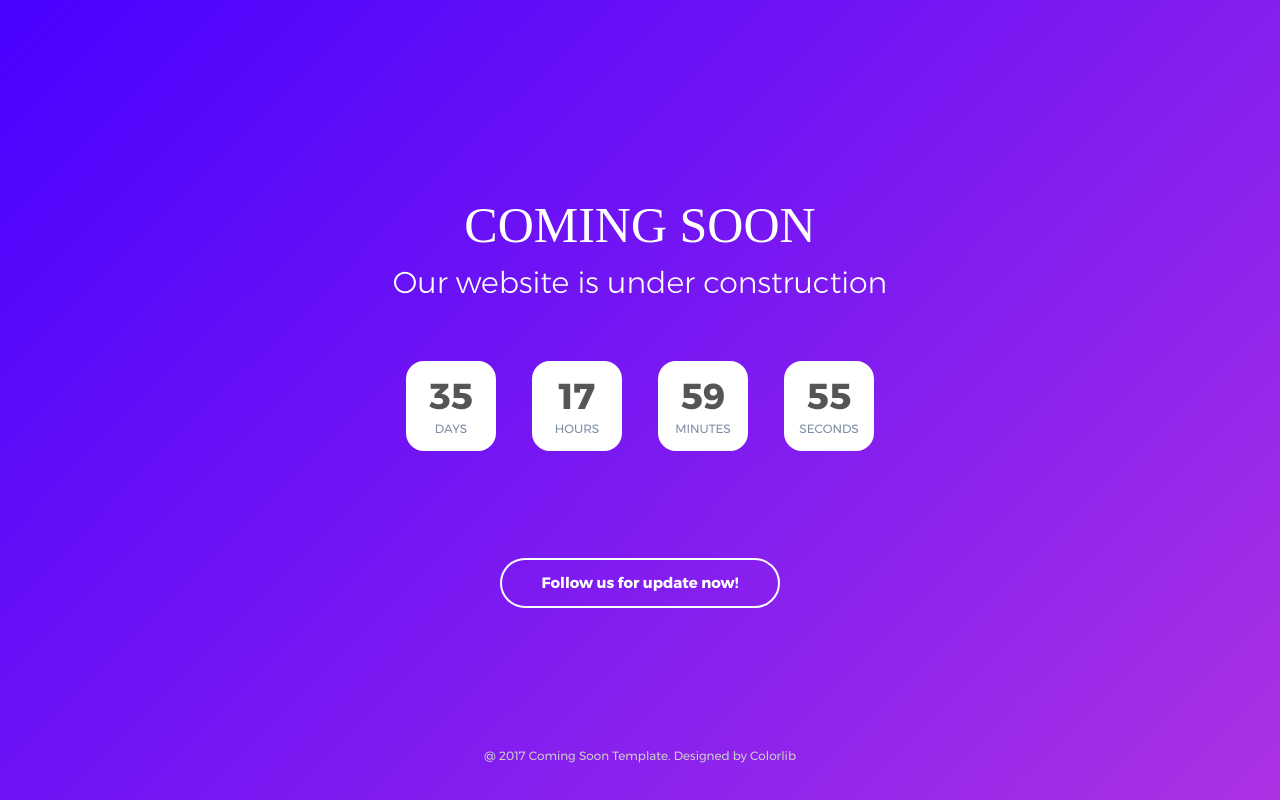
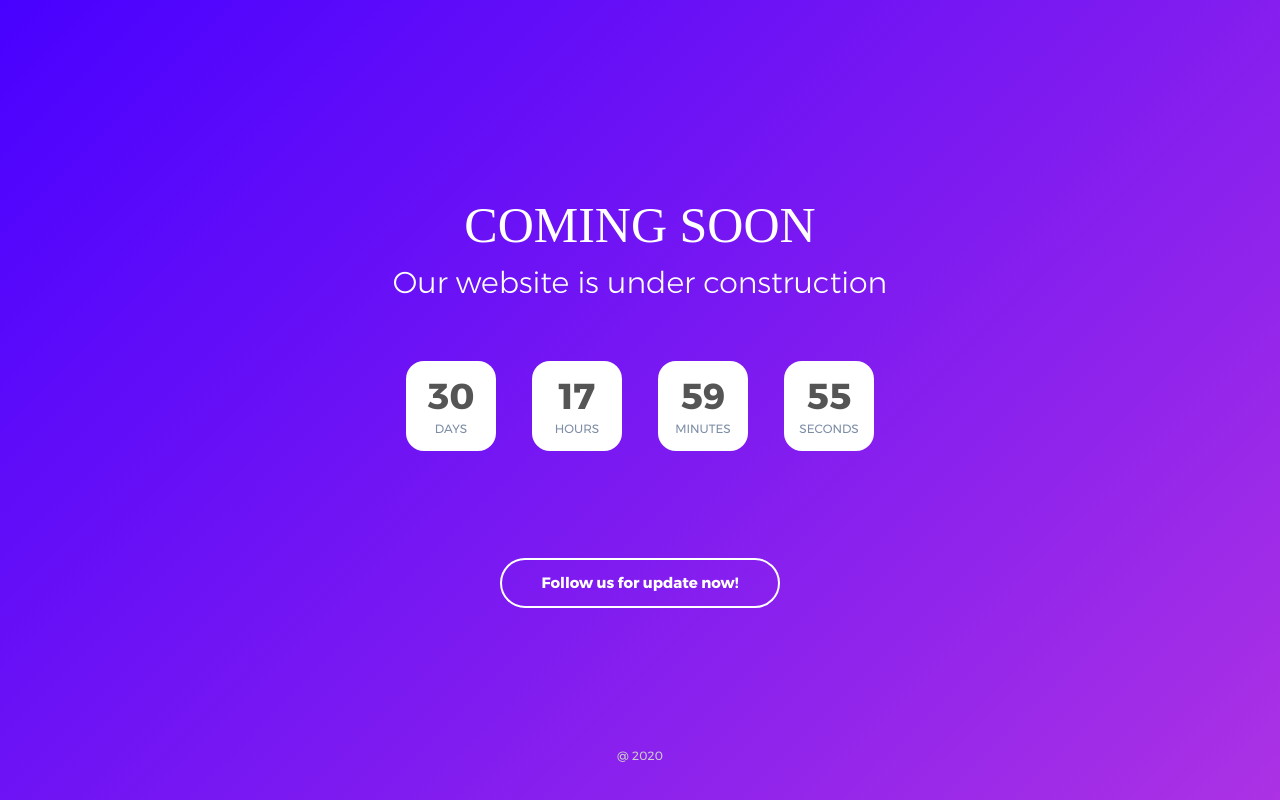
Before and after one commit to rahulkumarsingh73690/Construction-, a plain HTML site: page index.html in a window 1280 px wide. Drawn offline with Linux system fonts and the light colour scheme; a web font is replaced by a local one.

Commit message:
Update index.html

```diff
--- a/index.html
+++ b/index.html
@@ -63,7 +63,7 @@
 		</div>
 
 		<span class="s1-txt3 txt-center">
-			@ 2017 Coming Soon Template. Designed by Colorlib
+			@ 2020
 		</span>
 
 	</div>
@@ -132,7 +132,7 @@
 			// Endtime must be > current time
 			endtimeYear: 0,
 			endtimeMonth: 0,
-			endtimeDate: 35,
+			endtimeDate: 30,
 			endtimeHours: 18,
 			endtimeMinutes: 0,
 			endtimeSeconds: 0,
```
